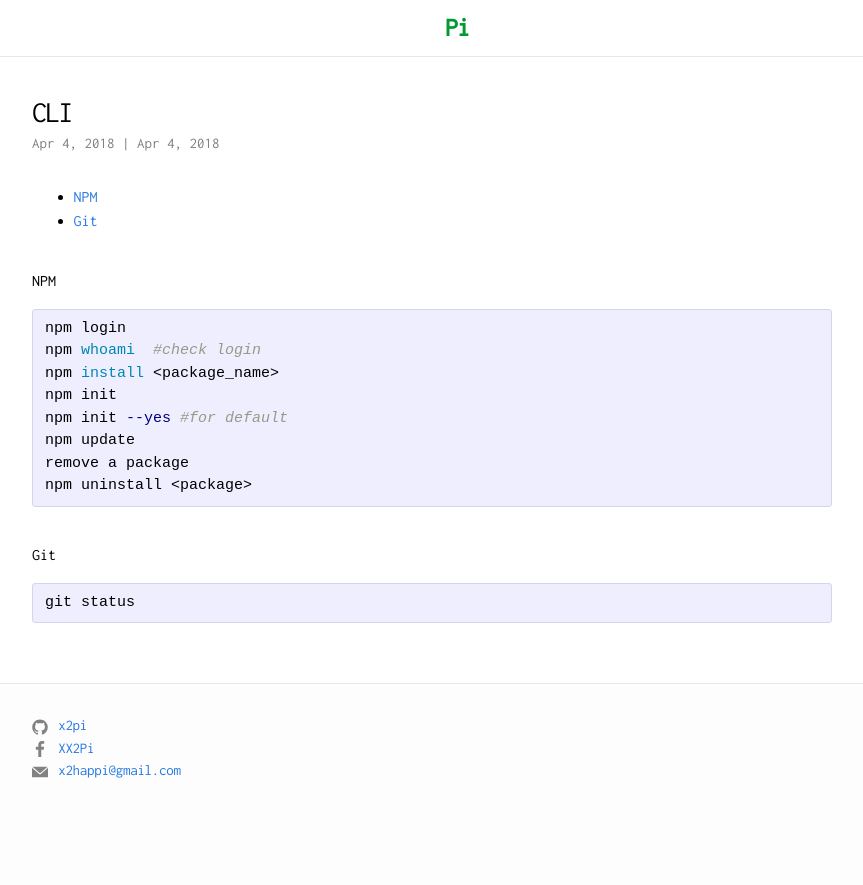
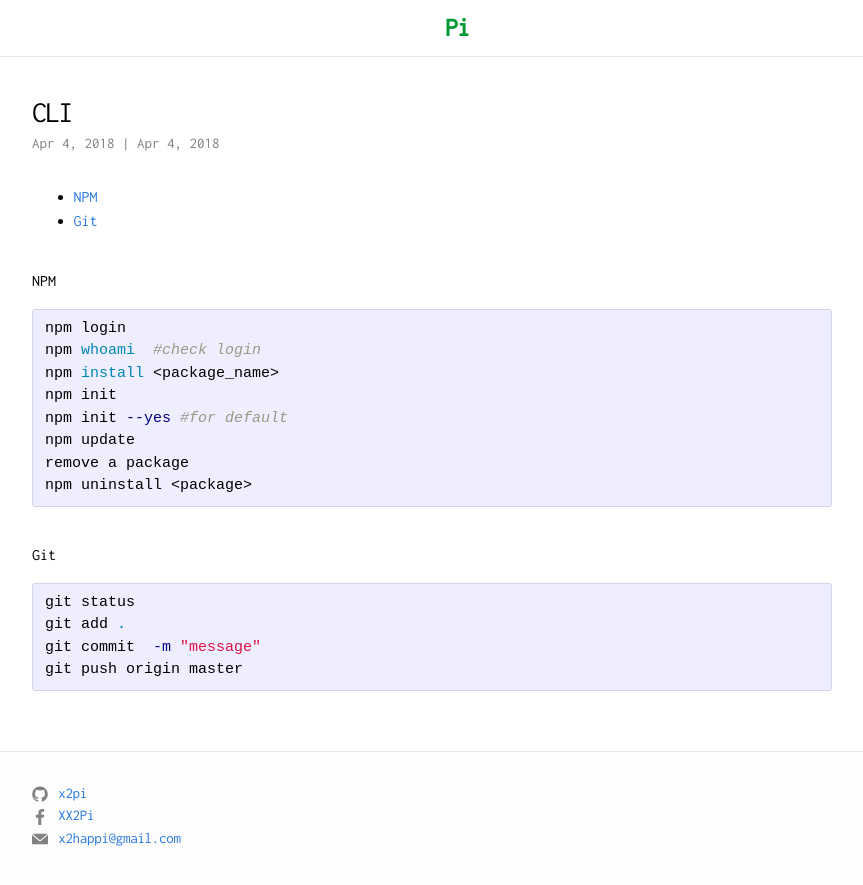
Before and after one commit to x2pi/x2pi.github.io, a Jekyll site: the page built from _posts/2018-04-04-CLI.md, in a window 1280 px wide. Shown: the top 885 px of the page, without its empty margins (208-1071 px from the left). Built offline with Jekyll 4.4.1, drawn with Linux system fonts in a browser that asks for light colours; comment, search, counter and statistics services are not loaded.

Commit message:
edit post CLI

````diff
--- a/_posts/2018-04-04-CLI.md
+++ b/_posts/2018-04-04-CLI.md
@@ -29,4 +29,7 @@ npm uninstall <package>
 # Git
 ```sh
 git status
+git add .
+git commit  -m "message"
+git push origin master
 ```
````
